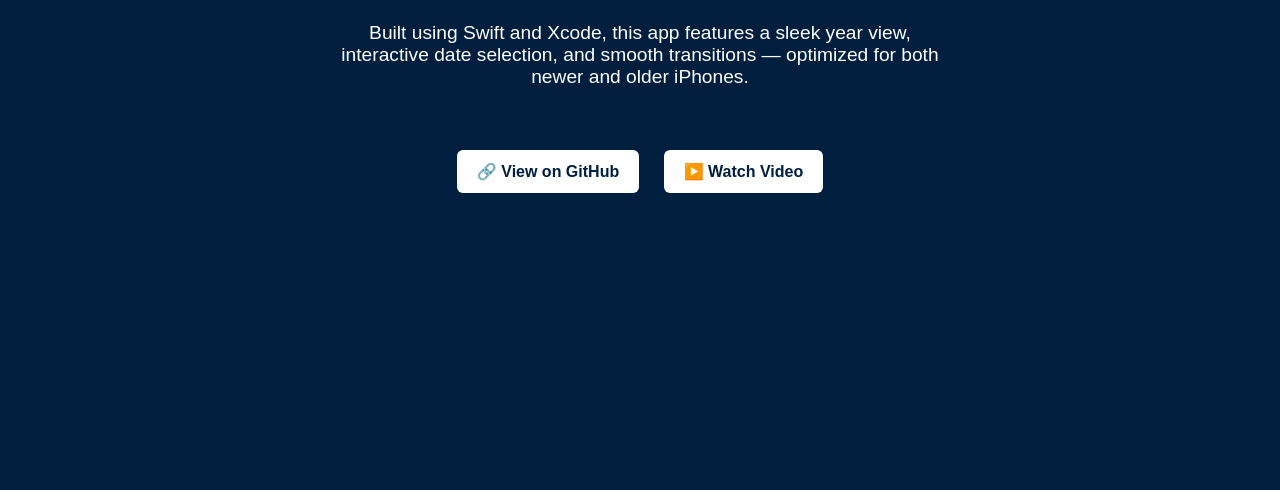
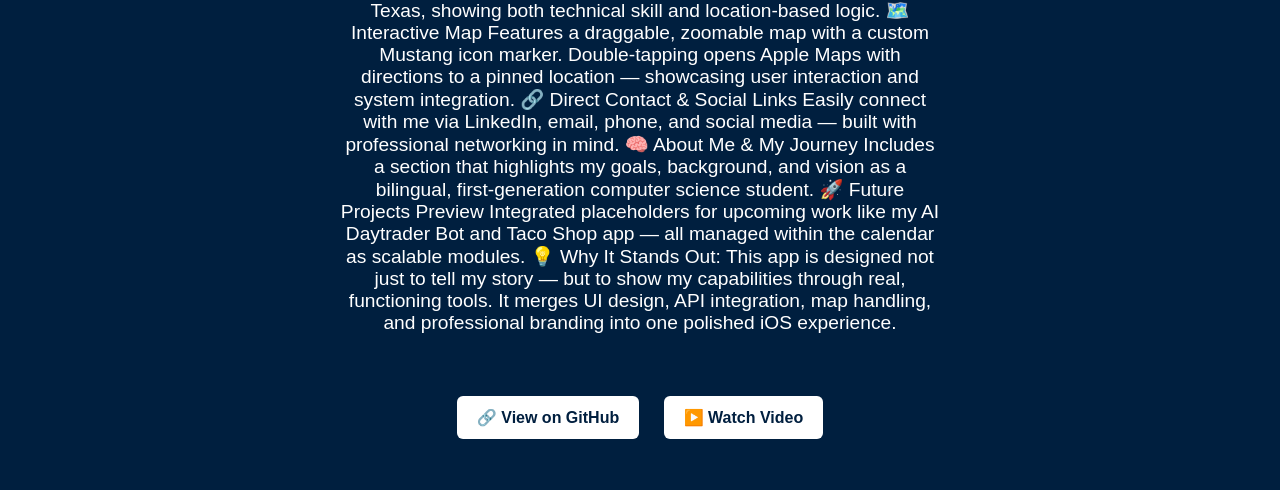
Before and after one commit to edgarcolmenero/https-github.com-edgarcolmenero-EdgarCApplication, a plain HTML site: page index.html in a window 1280 px wide. Shown: the part 374-864 px from the top of the page. Drawn offline with Linux system fonts and the light colour scheme.

Commit message:
Update index.html

```diff
--- a/index.html
+++ b/index.html
@@ -46,10 +46,31 @@
 </head>
 <body>
 
-  <h1>📱 My iOS App</h1>
+  <h1>📱 EdgarC – Interactive iOS Portfolio App (Built with Swift & Xcode)</h1>
   <p>
-    Built using Swift and Xcode, this app features a sleek year view, interactive date selection,
-    and smooth transitions — optimized for both newer and older iPhones.
+This is more than just a calendar app — it’s a dynamic, interactive iOS experience that showcases who I am as a developer, creator, and aspiring innovator. Designed entirely in Swift using Xcode, this app serves as a live portfolio that combines clean design with real functionality.
+
+🔑 Core Features:
+📆 Custom Year-View Calendar
+Elegant SwiftUI layout with responsive sizing across all iPhones — smooth performance even on older devices.
+
+☀️ Live Weather API Integration
+Pulls real-time weather data specifically for Arlington, Texas, showing both technical skill and location-based logic.
+
+🗺️ Interactive Map
+Features a draggable, zoomable map with a custom Mustang icon marker. Double-tapping opens Apple Maps with directions to a pinned location — showcasing user interaction and system integration.
+
+🔗 Direct Contact & Social Links
+Easily connect with me via LinkedIn, email, phone, and social media — built with professional networking in mind.
+
+🧠 About Me & My Journey
+Includes a section that highlights my goals, background, and vision as a bilingual, first-generation computer science student.
+
+🚀 Future Projects Preview
+Integrated placeholders for upcoming work like my AI Daytrader Bot and Taco Shop app — all managed within the calendar as scalable modules.
+
+💡 Why It Stands Out:
+This app is designed not just to tell my story — but to show my capabilities through real, functioning tools. It merges UI design, API integration, map handling, and professional branding into one polished iOS experience.
   </p>
 
   <div class="buttons">
```
